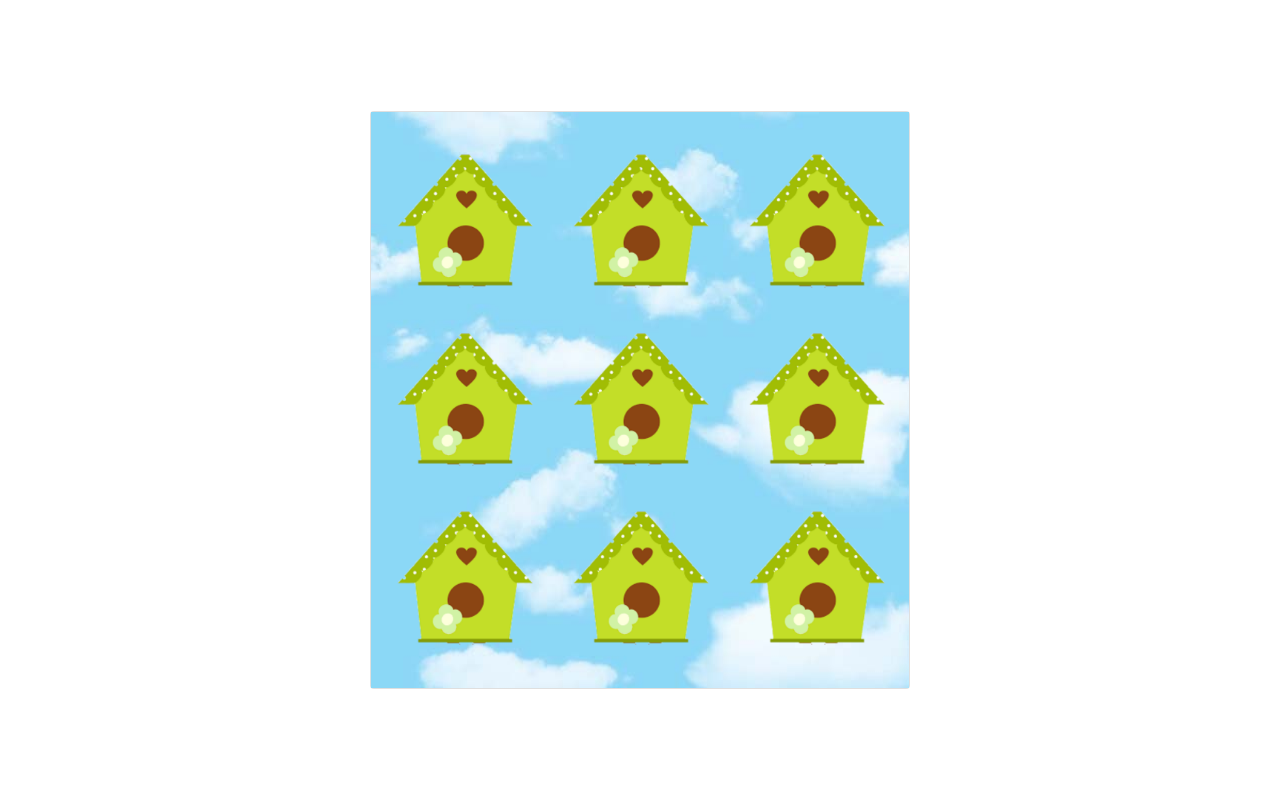
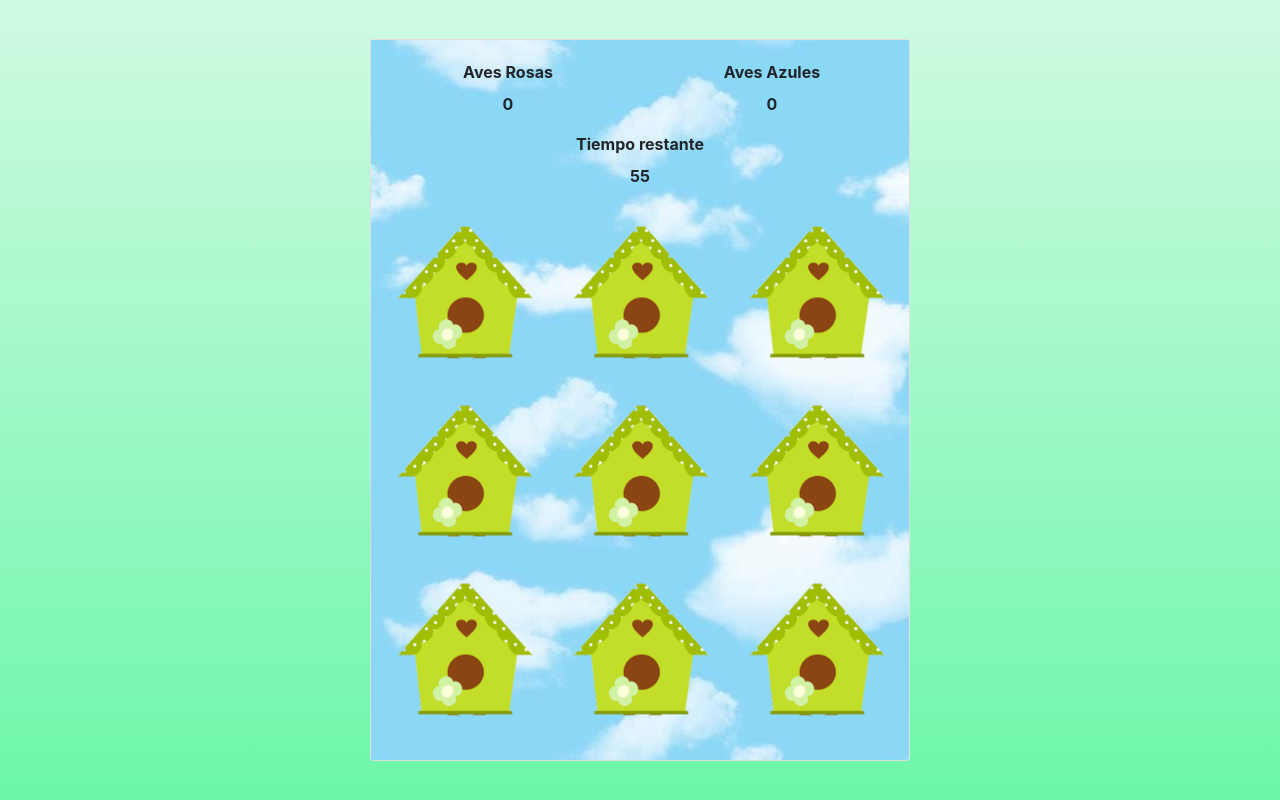
Before and after one commit to jose9428/myGameBird, an Angular app: page / in a window 1280 px wide. Built offline with nearby package versions, Linux system fonts and the light colour scheme.

Commit message:
Integracion del conteo del tiempo

```diff
--- a/src/app/app.component.css
+++ b/src/app/app.component.css
@@ -1,7 +1,7 @@
-body{
- padding-bottom: 100%;
+.fondo-imagen{
+  background: url('/assets/imagenes/cielo.jpg');
 }
 
-.fondo{
-  background: url('/assets/imagenes/cielo.jpg');
+.texto{
+  font-weight: bold;
 }
--- a/src/app/app.component.html
+++ b/src/app/app.component.html
@@ -4,9 +4,24 @@
     <div class="col-sm-10 col-md-6 col-lg-6 mx-auto d-table h-100">
       <div class="d-table-cell align-middle">
           <div class="card ">
-            <div class="card-body fondo">
+            <div class="card-body fondo-imagen">
+              <div class="row text-center">
+                <div class="col-sm-6">
+                  <label class="texto">Aves Rosas</label>
+                  <p class="texto">{{puntajeRosa}}</p>
+                </div>
+                <div class="col-sm-6">
+                  <label class="texto">Aves Azules</label>
+                  <p class="texto">{{puntajeAzul}}</p>
+                </div>
+              </div>
+              <div class="row text-center">
+                <div class="col-sm-12">
+                  <label class="texto">Tiempo restante</label>
+                  <p class="texto">{{tiempo}}</p>
+                </div>
+              </div>
               <div class="row">
-
                 <div class="col-sm-4" *ngFor="let item of cantCasas;">
                   <img src="/assets/imagenes/casaPajaros.png" style="width: 100%;">
                 </div>
--- a/src/app/app.component.ts
+++ b/src/app/app.component.ts
@@ -1,10 +1,40 @@
-import { Component } from '@angular/core';
-
+import { Component, OnInit } from '@angular/core';
 @Component({
   selector: 'app-root',
   templateUrl: './app.component.html',
   styleUrls: ['./app.component.css']
 })
-export class AppComponent {
-   cantCasas = [1,2,3,4,5,6,7,8,9];
+export class AppComponent implements OnInit{
+  cantCasas = [1,2,3,4,5,6,7,8,9];
+  puntajeRosa:number = 0;
+  puntajeAzul:number = 0;
+  tiempo:number = 0;
+
+  constructor() { }
+
+  ngOnInit(): void {
+    this.fnInicializar();
+    this.iniciarTemporizador();
+  }
+
+  fnInicializar(){
+    this.puntajeRosa = 0;
+    this.puntajeAzul = 0;
+    this.tiempo = 60;
+  }
+
+  fnDisminuirTiempo(){
+    this.tiempo--;
+  }
+
+  iniciarTemporizador(){
+    let t = window.setInterval(() => {
+      if(this.tiempo <= 0){
+        this.fnDisminuirTiempo();
+        clearInterval(t);
+      }else{
+        this.fnDisminuirTiempo();
+      }
+    },1000)
+  }
 }
--- a/src/styles.css
+++ b/src/styles.css
@@ -1 +1,6 @@
-/* You can add global styles to this file, and also import other style files */
+body{
+  background-image:
+  linear-gradient(
+    #D0FAE2,  #6CF7A9
+  );
+}
```
